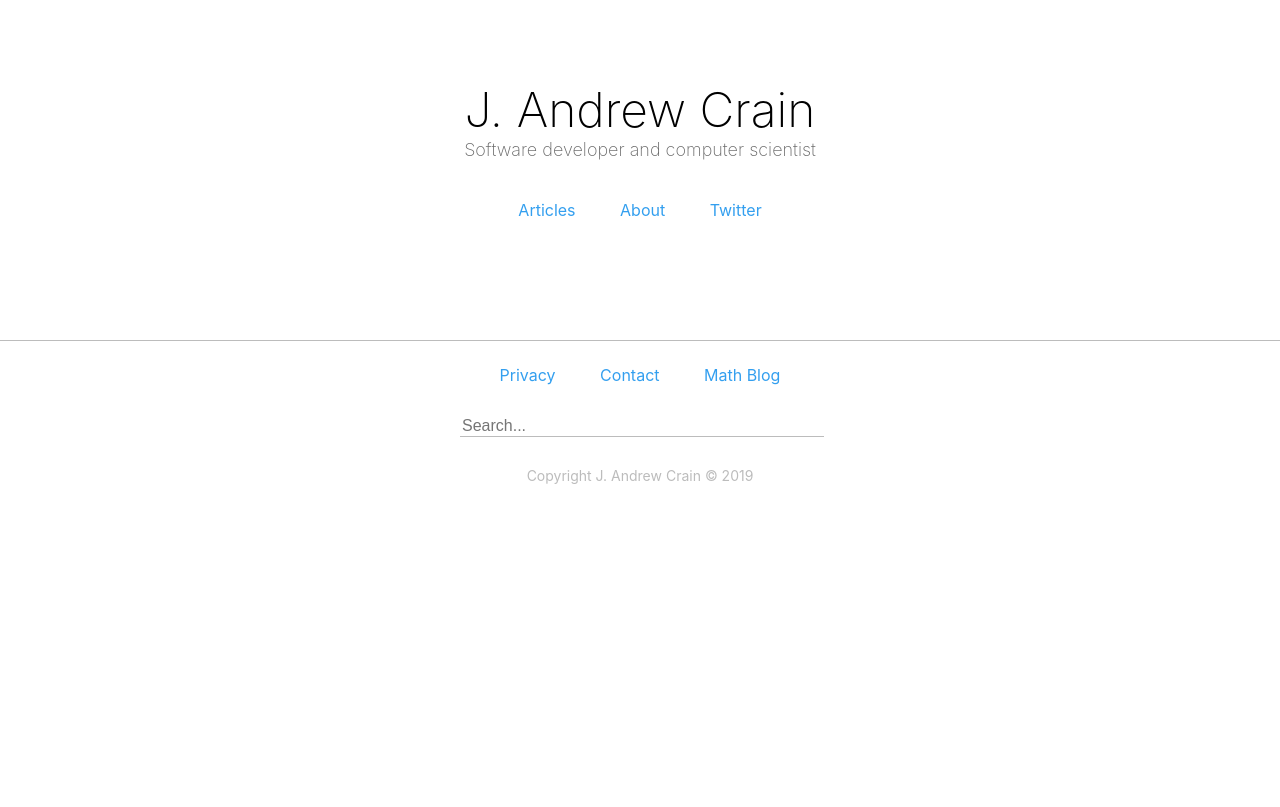
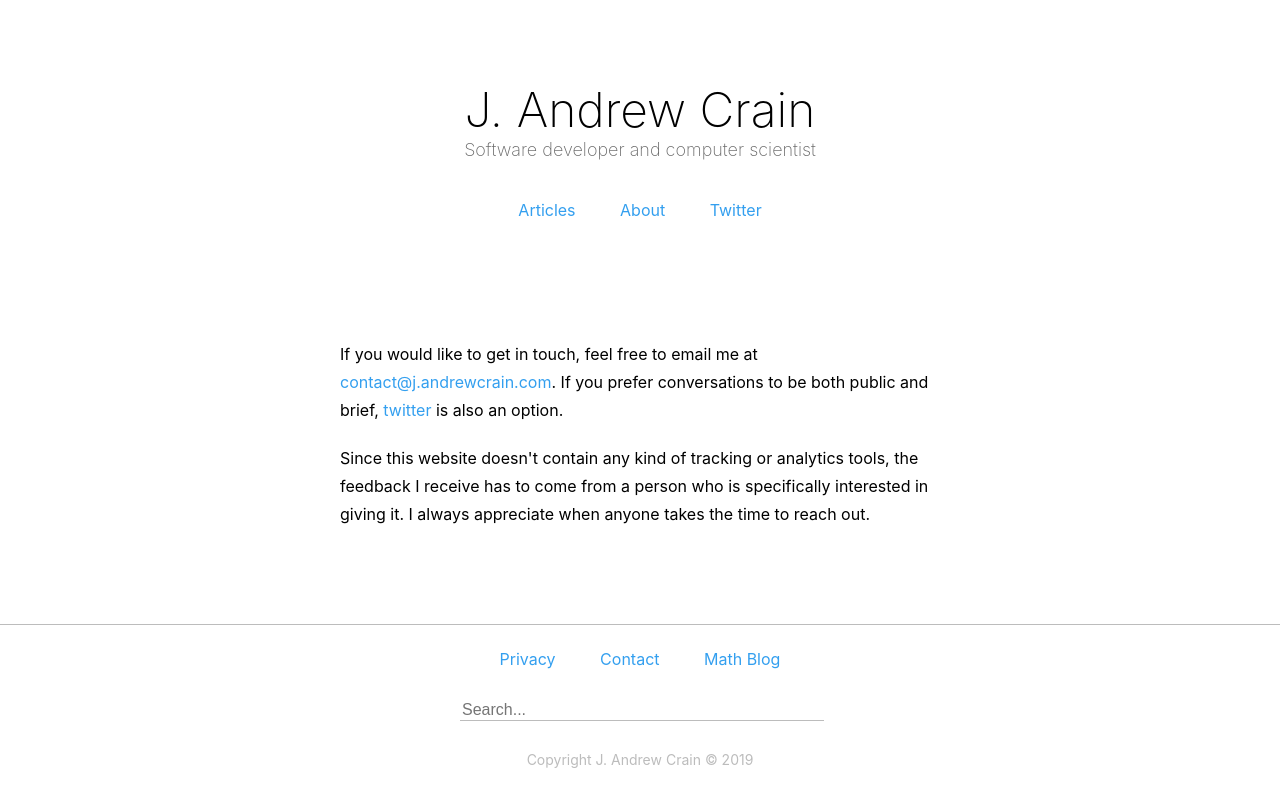
Before and after one commit to CarpeQueso/personal-blog, a Jekyll site: the page built from contact.html, in a window 1280 px wide. Shown: the top 807 px of the page. Built offline with Jekyll 4.4.1, drawn with Linux system fonts in a browser that asks for light colours.

Commit message:
First contact page added.

```diff
--- a/contact.html
+++ b/contact.html
@@ -1,3 +1,14 @@
 ---
 title: Contact
+tags:
+  - contact
+  - email
 ---
+
+<p>
+If you would like to get in touch, feel free to email me at <a href="mailto:contact@j.andrewcrain.com">contact@j.andrewcrain.com</a>. If you prefer conversations to be both public and brief, <a href="https://twitter.com/j_andrewcrain">twitter</a> is also an option.
+</p>
+
+<p>
+Since this website doesn't contain any kind of tracking or analytics tools, the feedback I receive has to come from a person who is specifically interested in giving it. I always appreciate when anyone takes the time to reach out.
+</p>
```
